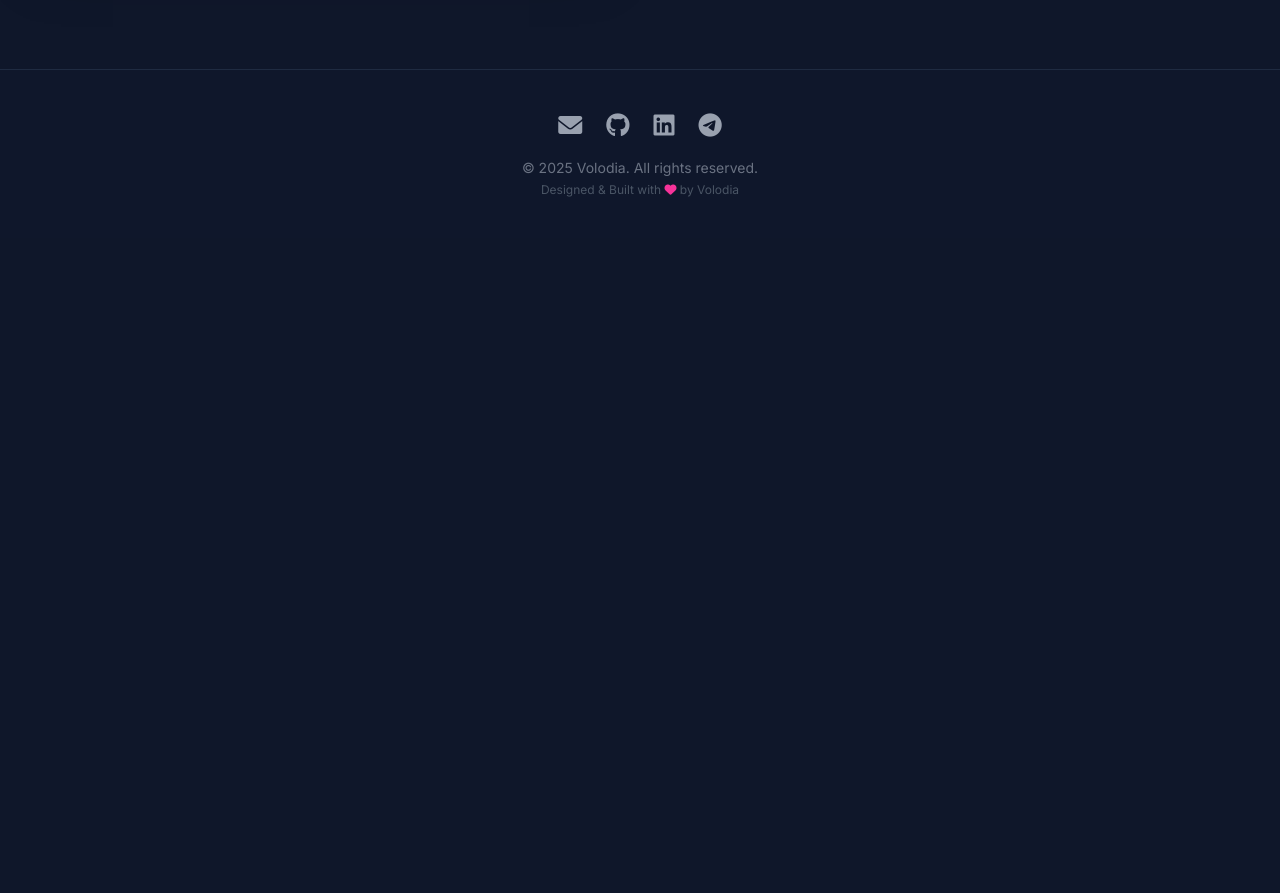
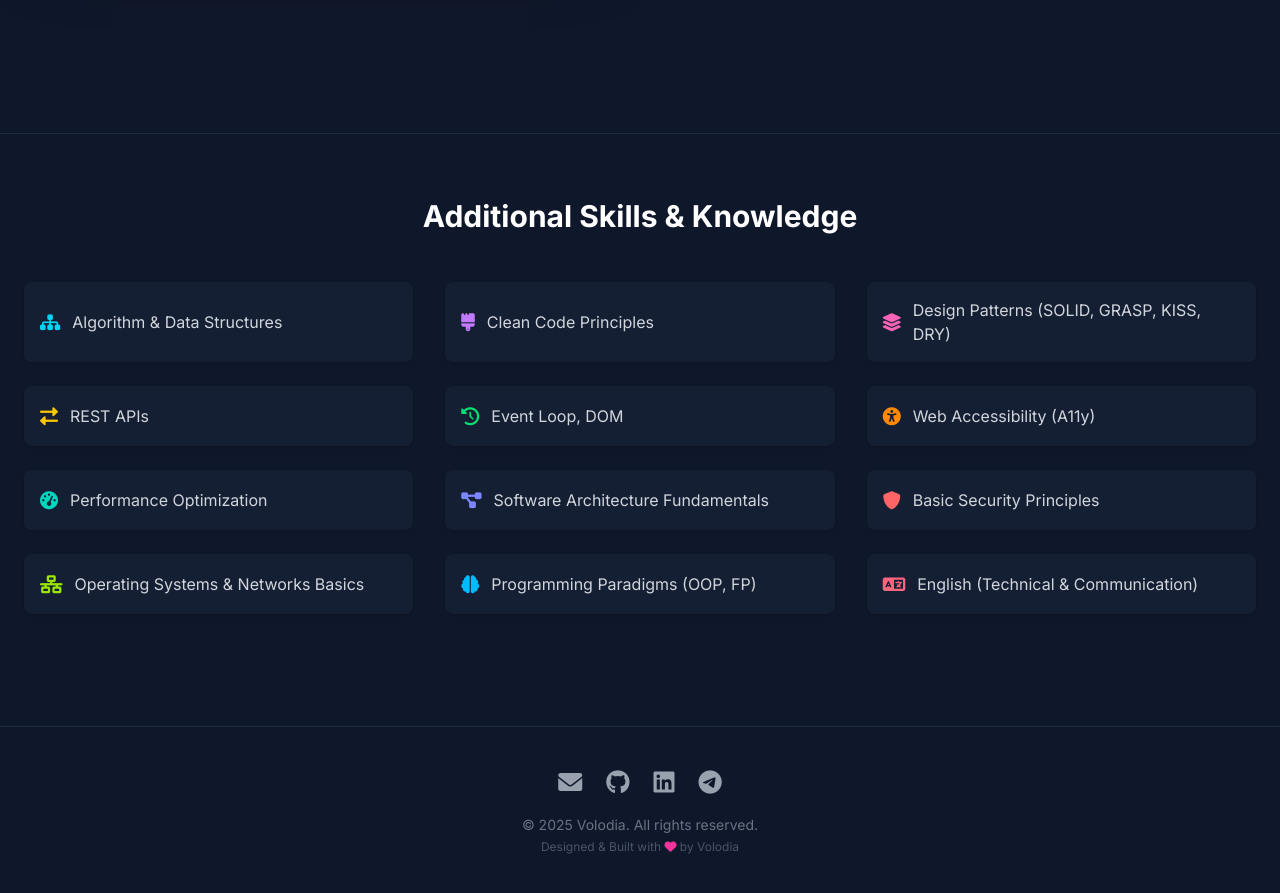
Before and after one commit to Volodia34/Portfolio, a Next.js app: page /skills in a window 1280 px wide. Shown: the part 2080-2973 px from the top of the page. Before the commit the page ends 2318 px from the top, so only its background shows below. Built offline with nearby package versions, Linux system fonts and the light colour scheme.

Commit message:
feat(skills): Add AdditionalSkillsSection with scroll animations

```diff
--- a/src/app/globals.css
+++ b/src/app/globals.css
@@ -444,3 +444,12 @@ section-title-custom {
 .skill-icon-label {
   @apply text-xs text-gray-400 mt-2 group-hover:text-cyan-300 transition-colors duration-300 font-medium leading-tight;
 }
+
+
+
+.additional-skill-item {
+  @apply bg-slate-800/50 p-4 rounded-lg text-gray-300 flex items-center text-base hover:bg-slate-700/70 transition-colors duration-300 shadow-sm hover:shadow-md;
+}
+.additional-skill-item i {
+  @apply mr-3 text-lg;
+}
--- a/src/app/skills/page.tsx
+++ b/src/app/skills/page.tsx
@@ -1,11 +1,13 @@
 import SkillsCategoriesSection from "@/components/skills/SkillsCategoriesSection";
 import PageHeaderSkills from "@/components/skills/PageHeaderSkills";
+import AdditionalSkillsSection from "@/components/skills/AdditionalSkillsSection";
 
 export default function SkillsPage() {
     return (
         <>
             <PageHeaderSkills/>
             <SkillsCategoriesSection/>
+            <AdditionalSkillsSection/>
         </>
     );
 }
--- /dev/null
+++ b/src/components/skills/AdditionalSkillsSection.tsx
@@ -0,0 +1,98 @@
+'use client';
+import { useEffect, useRef } from 'react';
+
+
+interface AdditionalSkillItem {
+    text: string;
+    iconClass: string;
+    iconColorClass: string;
+    delay: number;
+}
+
+const additionalSkillsData: AdditionalSkillItem[] = [
+    { text: 'Algorithm & Data Structures', iconClass: 'fas fa-sitemap', iconColorClass: 'text-cyan-400', delay: 600 },
+    { text: 'Clean Code Principles', iconClass: 'fas fa-brush', iconColorClass: 'text-purple-400', delay: 650 },
+    { text: 'Design Patterns (SOLID, GRASP, KISS, DRY)', iconClass: 'fas fa-layer-group', iconColorClass: 'text-pink-400', delay: 700 },
+    { text: 'REST APIs', iconClass: 'fas fa-exchange-alt', iconColorClass: 'text-yellow-400', delay: 750 },
+    { text: 'Event Loop, DOM', iconClass: 'fas fa-history', iconColorClass: 'text-green-400', delay: 800 },
+    { text: 'Web Accessibility (A11y)', iconClass: 'fas fa-universal-access', iconColorClass: 'text-orange-400', delay: 850 },
+    { text: 'Performance Optimization', iconClass: 'fas fa-tachometer-alt', iconColorClass: 'text-teal-400', delay: 900 },
+    { text: 'Software Architecture Fundamentals', iconClass: 'fas fa-project-diagram', iconColorClass: 'text-indigo-400', delay: 950 },
+    { text: 'Basic Security Principles', iconClass: 'fas fa-shield-alt', iconColorClass: 'text-red-400', delay: 1000 },
+    { text: 'Operating Systems & Networks Basics', iconClass: 'fas fa-network-wired', iconColorClass: 'text-lime-400', delay: 1050 },
+    { text: 'Programming Paradigms (OOP, FP)', iconClass: 'fas fa-brain', iconColorClass: 'text-sky-400', delay: 1100 },
+    { text: 'English (Technical & Communication)', iconClass: 'fas fa-language', iconColorClass: 'text-rose-400', delay: 1150 },
+];
+
+const AdditionalSkillsSection: React.FC = () => {
+    const sectionRef = useRef<HTMLDivElement>(null);
+    const titleRef = useRef<HTMLHeadingElement>(null);
+    const itemsRef = useRef<(HTMLDivElement | null)[]>([]);
+
+    useEffect(() => {
+        if (typeof window.anime !== 'undefined') {
+            const anime = window.anime;
+            const observerCallback = (entries: IntersectionObserverEntry[], observer: IntersectionObserver) => {
+                entries.forEach(entry => {
+                    if (entry.isIntersecting) {
+                        const target = entry.target as HTMLElement;
+                        anime({
+                            targets: target,
+                            translateY: [target.dataset.translateY || 20, 0],
+                            opacity: [0, 1],
+                            scale: [parseFloat(target.dataset.scaleStart || '0.95'), 1],
+                            easing: 'easeOutExpo',
+                            duration: 800,
+                            delay: target.dataset.delay ? parseInt(target.dataset.delay) : 0,
+                        });
+                        observer.unobserve(target);
+                    }
+                });
+            };
+
+            const observerOptions = { threshold: 0.1 }; // Спрацює, коли 10% елемента видно
+            const observer = new IntersectionObserver(observerCallback, observerOptions);
+
+            const elementsToObserve = [titleRef.current, ...itemsRef.current];
+            elementsToObserve.forEach(el => {
+                if (el) observer.observe(el);
+            });
+
+            return () => {
+                elementsToObserve.forEach(el => {
+                    if (el && observer) observer.unobserve(el);
+                });
+            };
+        } else {
+            const elements = [titleRef.current, ...itemsRef.current];
+            elements.forEach(el => {
+                if (el) el.style.opacity = '1';
+            });
+        }
+    }, []);
+
+    return (
+        <section ref={sectionRef} id="additional-skills" className="mt-16 pt-16 border-t border-slate-700/50 pb-20 md:pb-28"> {/* Додано pb */}
+            <div className="container mx-auto px-6">
+                <h2 ref={titleRef} className="text-3xl font-bold text-white text-center mb-12 opacity-0" data-delay="550">
+                    Additional Skills & Knowledge
+                </h2>
+                <div className="grid md:grid-cols-2 lg:grid-cols-3 gap-x-8 gap-y-6">
+                    {additionalSkillsData.map((skill, index) => (
+                        <div
+                            key={skill.text}
+                            ref={el => { itemsRef.current[index] = el; }}
+                            className="additional-skill-item opacity-0"
+                            data-delay={skill.delay}
+                        >
+                            <i className={`${skill.iconClass} ${skill.iconColorClass} mr-3`}></i>
+                            {skill.text}
+                        </div>
+                    ))}
+                </div>
+            </div>
+        </section>
+    );
+};
+
+export default AdditionalSkillsSection;
```
